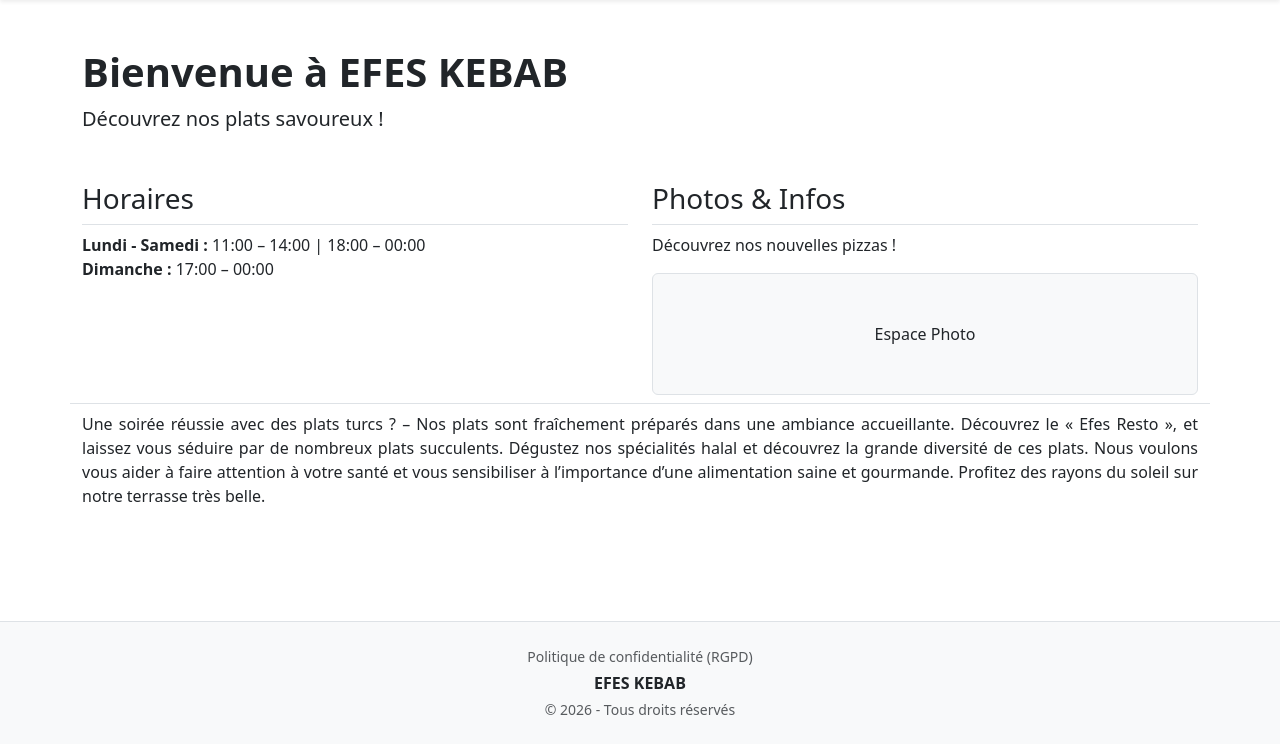
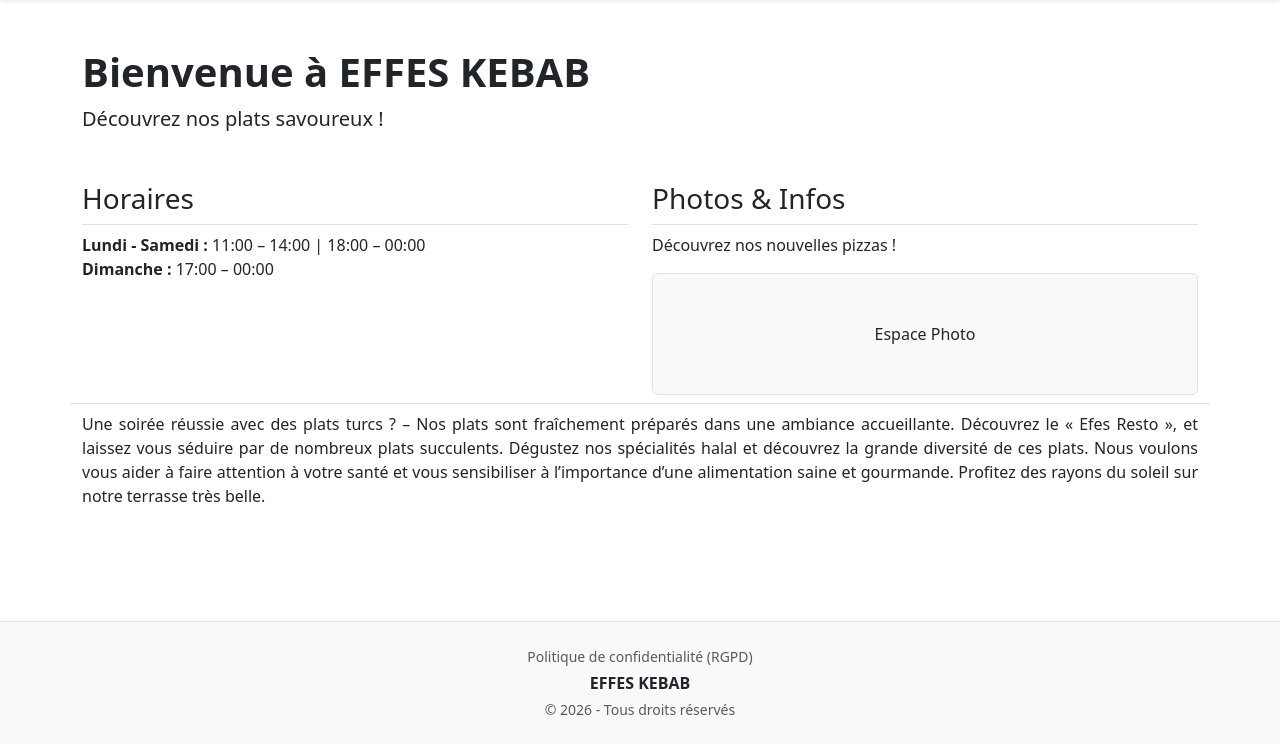
Before and after one commit to TheRefraction/WE4_Project, a PHP site: page /home.php in a window 1280 px wide. Shown: the part 56-800 px from the top of the page. Run offline with PHP 8.4, Linux system fonts and the light colour scheme.

Commit message:
added f
added f to every effes kebab so no copyright problem

```diff
--- a/src/app/views/home.php
+++ b/src/app/views/home.php
@@ -2,7 +2,7 @@
 
     <div class="container py-5">
         <div class="mb-5">
-            <h1 class="text-pourpre fw-bold">Bienvenue à EFES KEBAB</h1>
+            <h1 class="text-pourpre fw-bold">Bienvenue à EFFES KEBAB</h1>
             <p class="lead">Découvrez nos plats savoureux !</p>
         </div>
 
--- a/src/app/views/partials/admin-layout.php
+++ b/src/app/views/partials/admin-layout.php
@@ -1,7 +1,7 @@
 <body>
     <main id="admin-container">
         <aside>
-            <h1>Efes Industries</h1>
+            <h1>Effes Industries</h1>
             <nav>
                 <ul>
                     <li><a href="/admin">Dashboard</a></li>
--- a/src/app/views/partials/footer.php
+++ b/src/app/views/partials/footer.php
@@ -3,7 +3,7 @@
 
     <div class="container">
         <p class="small mb-1"><a href="/gdpr" class="text-decoration-none text-muted">Politique de confidentialité (RGPD)</a></p>
-        <p class="mb-1 fw-bold text-pourpre">EFES KEBAB</p>
+        <p class="mb-1 fw-bold text-pourpre">EFFES KEBAB</p>
         <p class="small text-muted mb-0">&copy; 2026 - Tous droits réservés</p>
     </div>
 </footer>
--- a/src/app/views/partials/header.php
+++ b/src/app/views/partials/header.php
@@ -3,7 +3,7 @@
 <head>
     <meta charset="UTF-8">
     <meta name="viewport" content="width=device-width, initial-scale=1.0">
-    <title><?php echo isset($title) ? $title : "EFES KEBAB"; ?></title>
+    <title><?php echo isset($title) ? $title : "EFFES KEBAB"; ?></title>
 
     <link href="https://cdn.jsdelivr.net/npm/bootstrap@5.3.3/dist/css/bootstrap.min.css" rel="stylesheet">
     <link rel="stylesheet" href="/assets/css/style.css">
--- a/src/app/views/partials/navbar.php
+++ b/src/app/views/partials/navbar.php
@@ -7,7 +7,7 @@ if (isset($_SESSION['user_id'])) {
 
 <nav class="navbar navbar-expand-lg navbar-dark bg-pourpre shadow-sm">
     <div class="container">
-        <a class="navbar-brand fw-bold" href="/">EFES KEBAB</a>
+        <a class="navbar-brand fw-bold" href="/">EFFES KEBAB</a>
 
         <button class="navbar-toggler" type="button" data-bs-toggle="collapse" data-bs-target="#mainNavbar">
             <span class="navbar-toggler-icon"></span>
```
